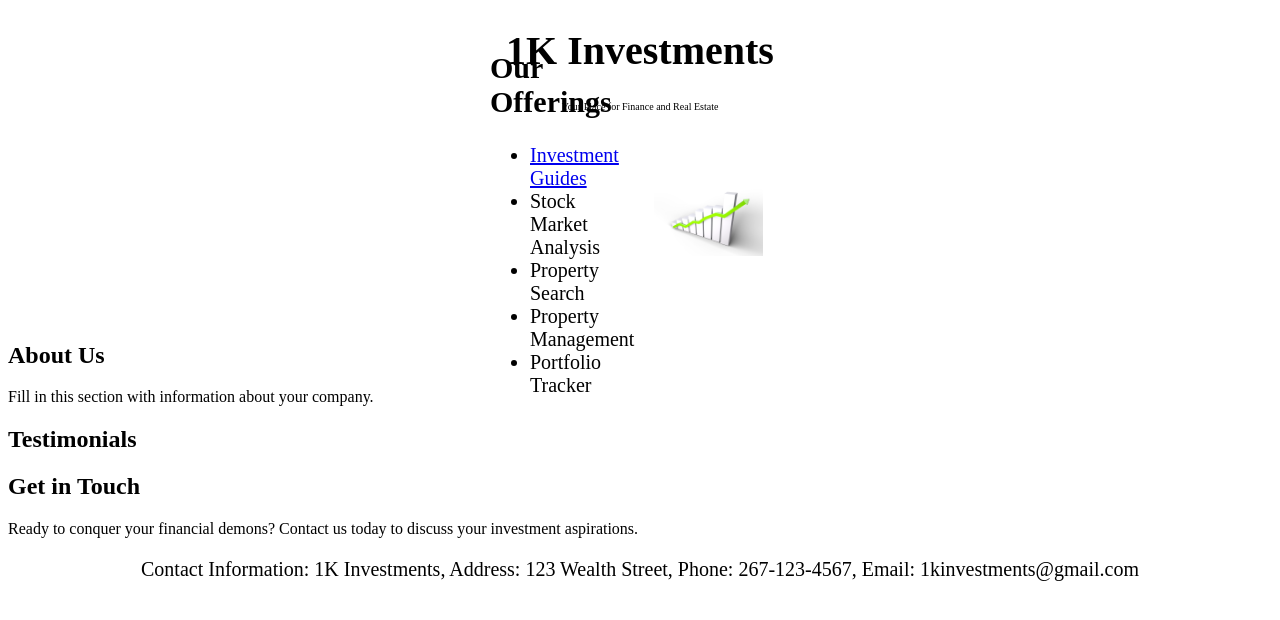
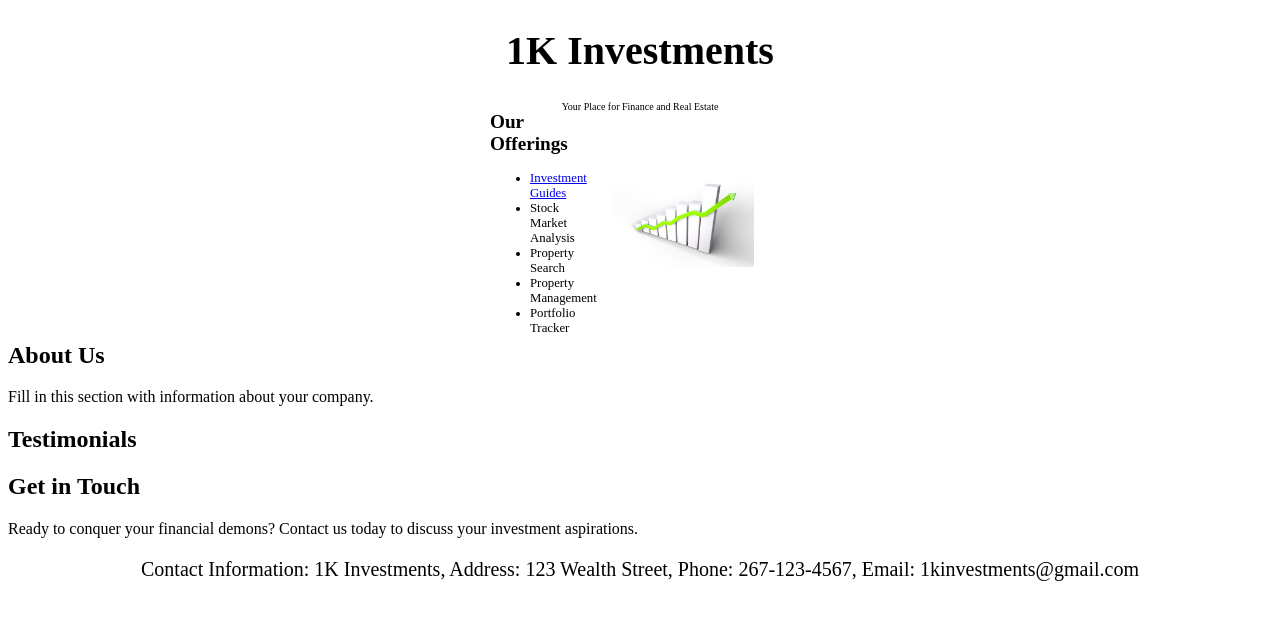
Before and after one commit to Mikal278/1kinvestments, a PHP site: page / in a window 1280 px wide. Shown: the top 620 px of the page. Run offline with PHP 8.4, Linux system fonts and the light colour scheme.

Commit message:
Update main.css

```diff
--- a/main.css
+++ b/main.css
@@ -13,8 +13,8 @@
 }
 
 .text {
-	font-size: 20px;
-	padding-right: 20px;
+	font-size: 80%;
+	padding-right: 5%;
 }
 
 #headerLarge
```
